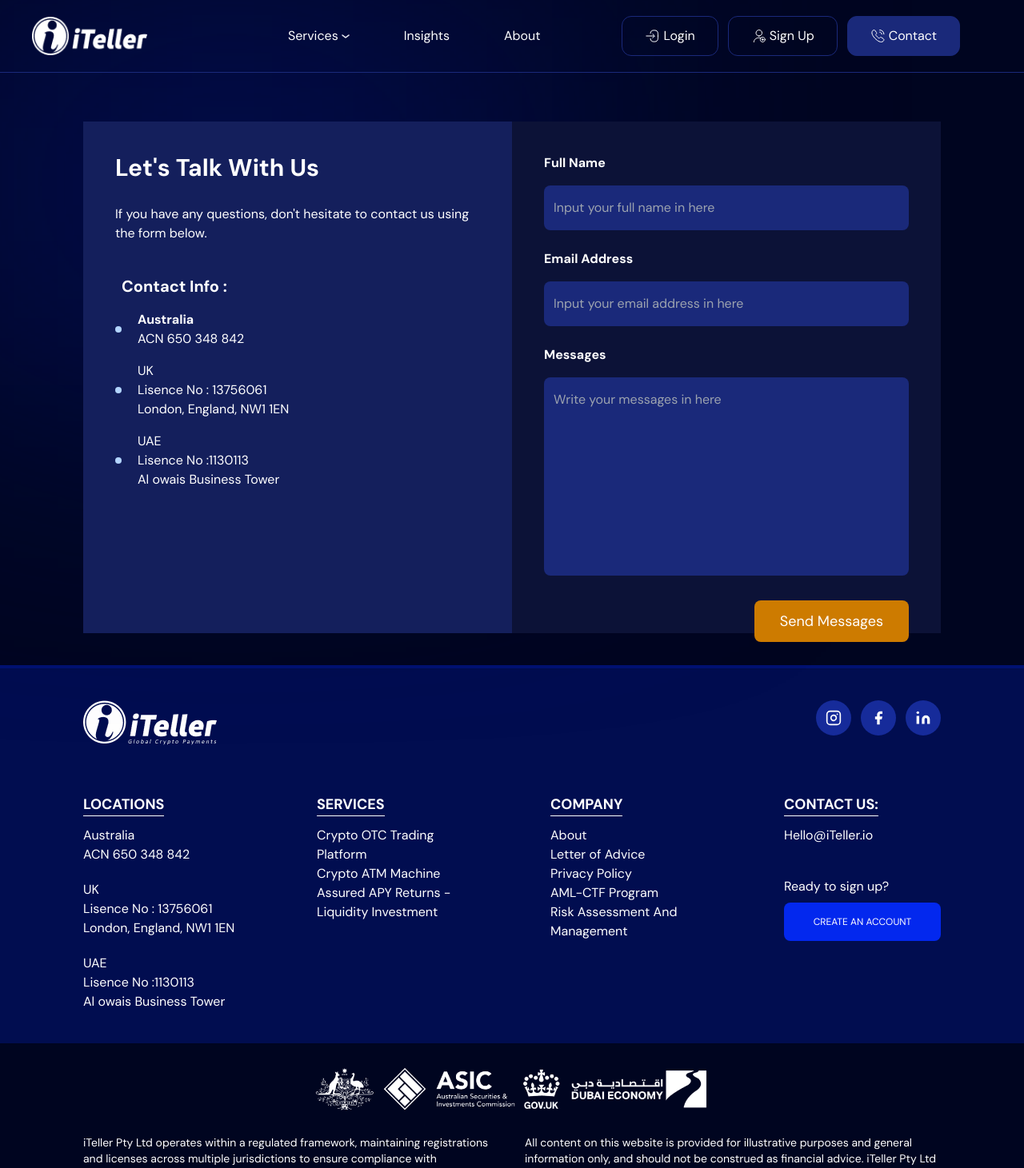
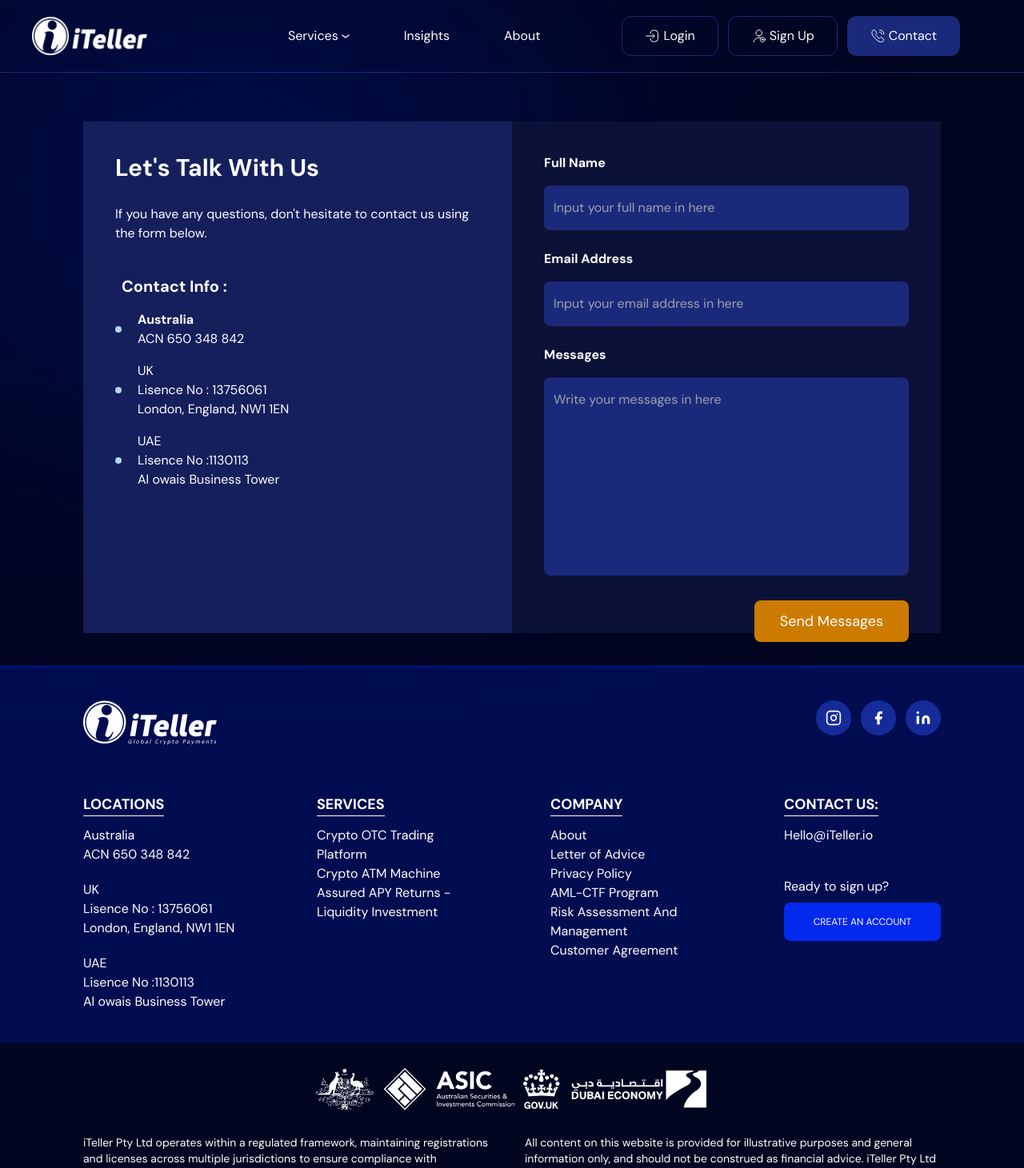
Before and after one commit to devIteller/iteller-io, a React (Vite) app: page /Contact-Us in a window 1280 px wide. Shown: the top 1461 px of the page at 80% size. Built offline with nearby package versions, Linux system fonts and the light colour scheme.

Commit message:
Add files via upload

```diff
--- a/src/Components/Footer/Footer.jsx
+++ b/src/Components/Footer/Footer.jsx
@@ -112,13 +112,18 @@
                 <a href="/Download/Letter_of_Advice.pdf" download>
                   Letter of Advice
                 </a>
-                <h5>Privacy Policy</h5>
+                <Link to="/Privacy-Policy">
+              Privacy Policy
+            </Link>
                 <a href="/Download/AMLCTF_FINANCIAL_PROGRAM.pdf" download>
                   AML-CTF Program
                 </a>
                 <a href="/Download/RISK_ASSESSMENT_AND_MANAGEMENT.pdf" download>
                   Risk Assessment And Management
                 </a>
+                <Link to="/Customer-Agreement">
+                Customer Agreement
+            </Link>
               </div>
               <div className="flex flex-col max-sm:w-full">
                 <h2 className="font-bold uppercase border-b md:w-fit border-white text-lg mb-3">
--- a/src/Components/Header/Header.jsx
+++ b/src/Components/Header/Header.jsx
@@ -53,7 +53,8 @@
                   alt=""
                 />
               </button>
-              {isMenuOpen && <div
+              {isMenuOpen && (
+                <div
                   className={` duration-300 absolute flex flex-col gap-2 delay-500 items-start left-0 top-12 bg-[#1A297A] p-4 rounded-xl`}
                 >
                   <img
@@ -86,7 +87,8 @@
                   >
                     Assured APY Returns - Liquidity Investment
                   </a>
-              </div>}
+                </div>
+              )}
               <button className="inline-flex justify-center gap-1 items-center px-7 rounded-xl text-base mt-4 md:mt-0 whitespace-nowrap py-3">
                 <span>Insights</span>
               </button>
@@ -113,7 +115,8 @@
                 <img loading="lazy" src="/icons/user-add.svg" alt="user" />
                 <span>Sign Up</span>
               </a>
-              <button className="inline-flex justify-center gap-1 bg-btn duration-300 hover:scale-90 items-center border-btn border  px-5 md:px-7  rounded-xl text-xs md:text-base  mt-4 md:mt-0">
+              <Link to="/Contact-Us" className="inline-flex bg-btn duration-300 hover:scale-90 items-center border-btn  rounded-xl mt-4 md:mt-0">
+                <button className="inline-flex justify-center gap-1  items-center border-btn border px-5 md:px-7 text-xs md:text-base">
                   <img
                     loading="lazy"
                     src="/icons/call-calling.svg"
@@ -121,6 +124,7 @@
                   />
                   <span>Contact</span>
                 </button>
+              </Link>
             </div>
             <div className="ml-8 w-20 hidden md:flex lg:hidden">
               <img
```
Lines whose indentation alone changed are shown as unchanged.
